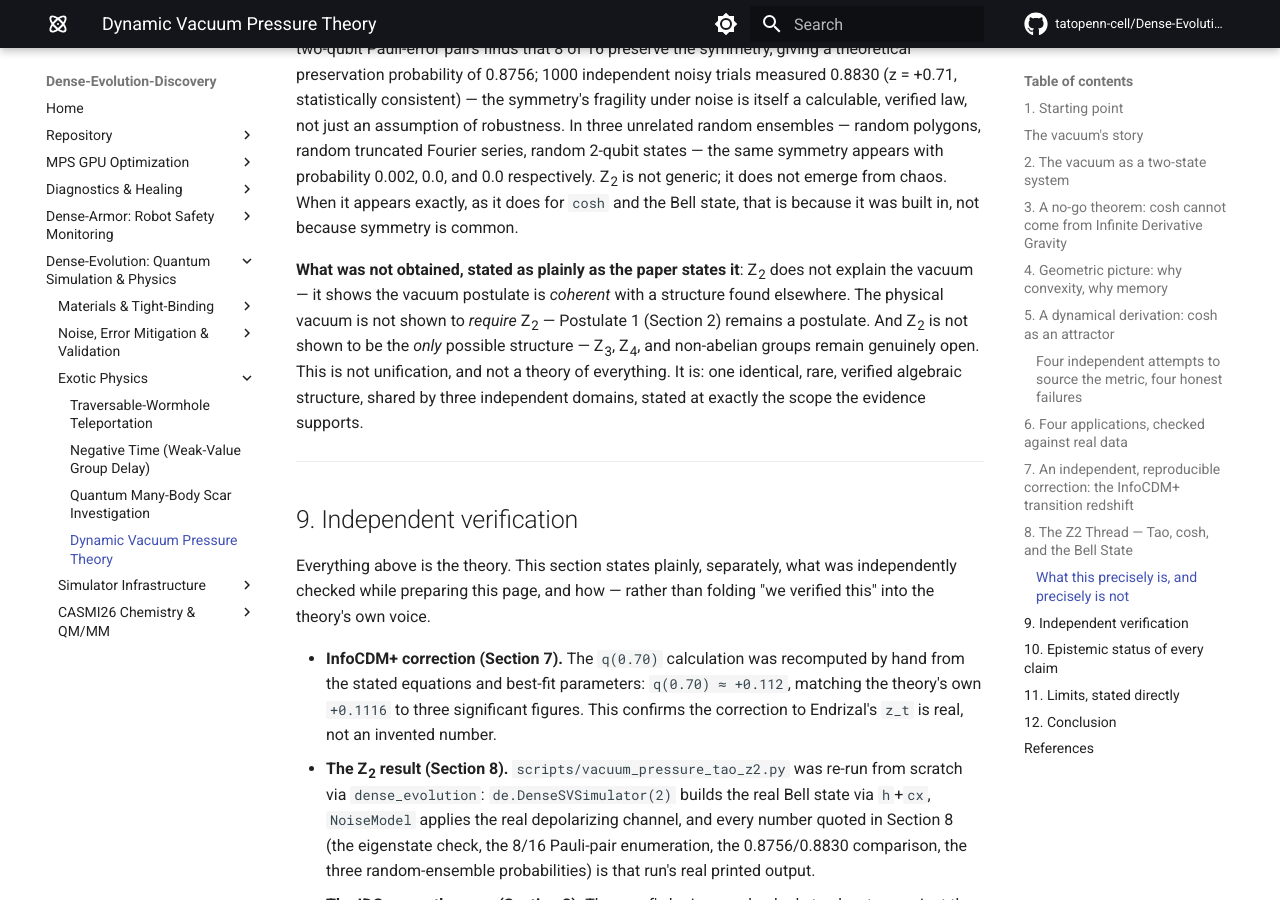
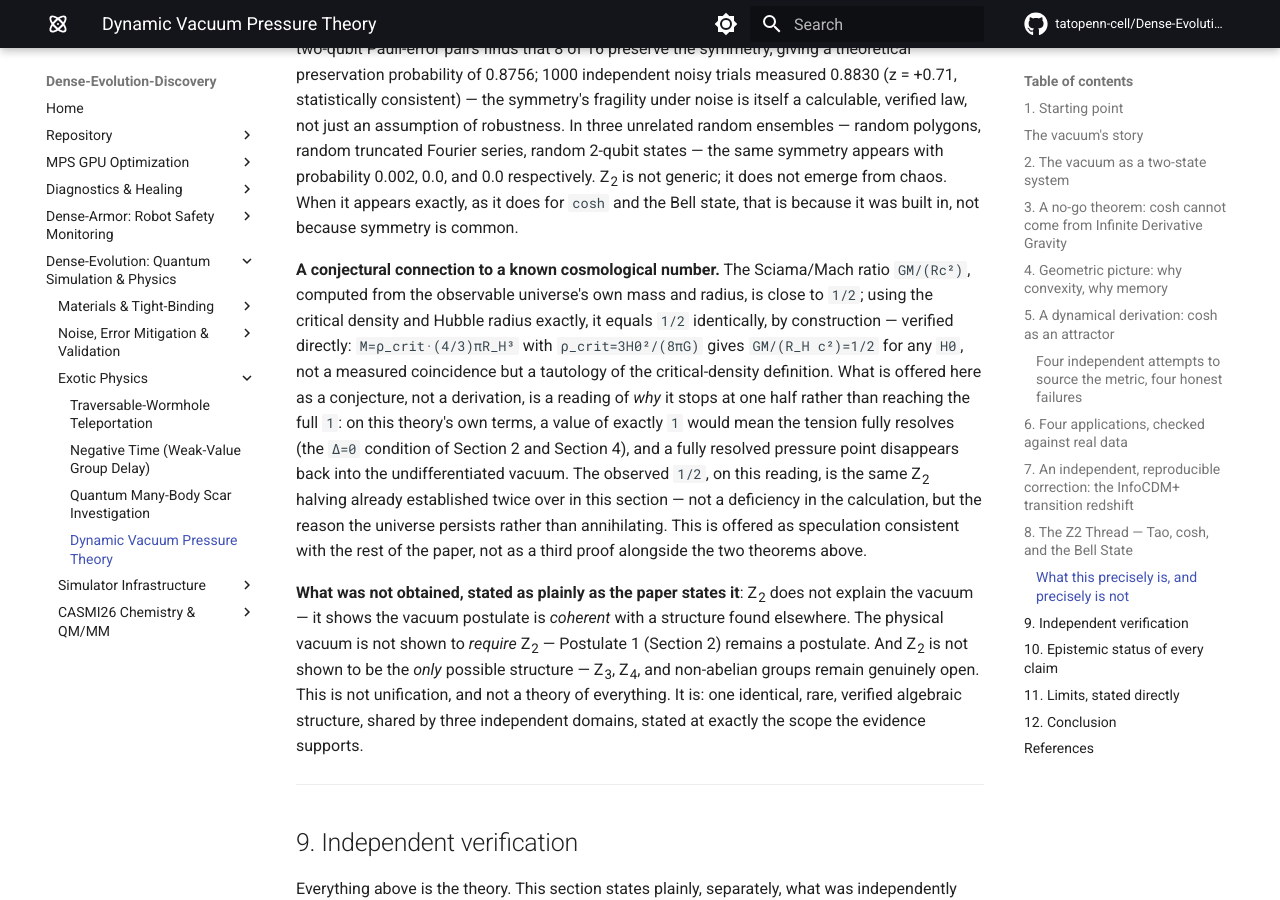
Before and after one commit to tatopenn-cell/Dense-Evolution-Discovery, an MkDocs documentation site: the page built from docs/dynamic_vacuum_pressure_theory.md, in a window 1280 px wide and 900 px high, scrolled down 17818 px. Built offline with MkDocs 1.6.1 and Material for MkDocs 9.7.7, drawn with Linux system fonts in a browser that asks for light colours; comment, search, counter and statistics services are not loaded.

Commit message:
Add conjectural Sciama/Mach ratio - Z2 halving connection to Section 8

```diff
--- a/docs/dynamic_vacuum_pressure_theory.md
+++ b/docs/dynamic_vacuum_pressure_theory.md
@@ -349,6 +349,8 @@ Two supporting facts make the claim precise rather than loose: the Bell state is
 
 The Bell state `|Φ+⟩` satisfies `‖X⊗X|Φ+⟩ - |Φ+⟩‖ = 0.0` exactly, confirming the eigenstate property directly. Under a real depolarizing channel at `p = 0.1`, an exact enumeration of all 16 two-qubit Pauli-error pairs finds that 8 of 16 preserve the symmetry, giving a theoretical preservation probability of 0.8756; 1000 independent noisy trials measured 0.8830 (z = +0.71, statistically consistent) &mdash; the symmetry's fragility under noise is itself a calculable, verified law, not just an assumption of robustness. In three unrelated random ensembles &mdash; random polygons, random truncated Fourier series, random 2-qubit states &mdash; the same symmetry appears with probability 0.002, 0.0, and 0.0 respectively. Z<sub>2</sub> is not generic; it does not emerge from chaos. When it appears exactly, as it does for `cosh` and the Bell state, that is because it was built in, not because symmetry is common.
 
+**A conjectural connection to a known cosmological number.** The Sciama/Mach ratio `GM/(Rc²)`, computed from the observable universe's own mass and radius, is close to `1/2`; using the critical density and Hubble radius exactly, it equals `1/2` identically, by construction &mdash; verified directly: `M=ρ_crit·(4/3)πR_H³` with `ρ_crit=3H0²/(8πG)` gives `GM/(R_H c²)=1/2` for any `H0`, not a measured coincidence but a tautology of the critical-density definition. What is offered here as a conjecture, not a derivation, is a reading of *why* it stops at one half rather than reaching the full `1`: on this theory's own terms, a value of exactly `1` would mean the tension fully resolves (the `Δ=0` condition of Section 2 and Section 4), and a fully resolved pressure point disappears back into the undifferentiated vacuum. The observed `1/2`, on this reading, is the same Z<sub>2</sub> halving already established twice over in this section &mdash; not a deficiency in the calculation, but the reason the universe persists rather than annihilating. This is offered as speculation consistent with the rest of the paper, not as a third proof alongside the two theorems above.
+
 **What was not obtained, stated as plainly as the paper states it**: Z<sub>2</sub> does not explain the vacuum &mdash; it shows the vacuum postulate is *coherent* with a structure found elsewhere. The physical vacuum is not shown to *require* Z<sub>2</sub> &mdash; Postulate 1 (Section 2) remains a postulate. And Z<sub>2</sub> is not shown to be the *only* possible structure &mdash; Z<sub>3</sub>, Z<sub>4</sub>, and non-abelian groups remain genuinely open. This is not unification, and not a theory of everything. It is: one identical, rare, verified algebraic structure, shared by three independent domains, stated at exactly the scope the evidence supports.
 
 ---
```
